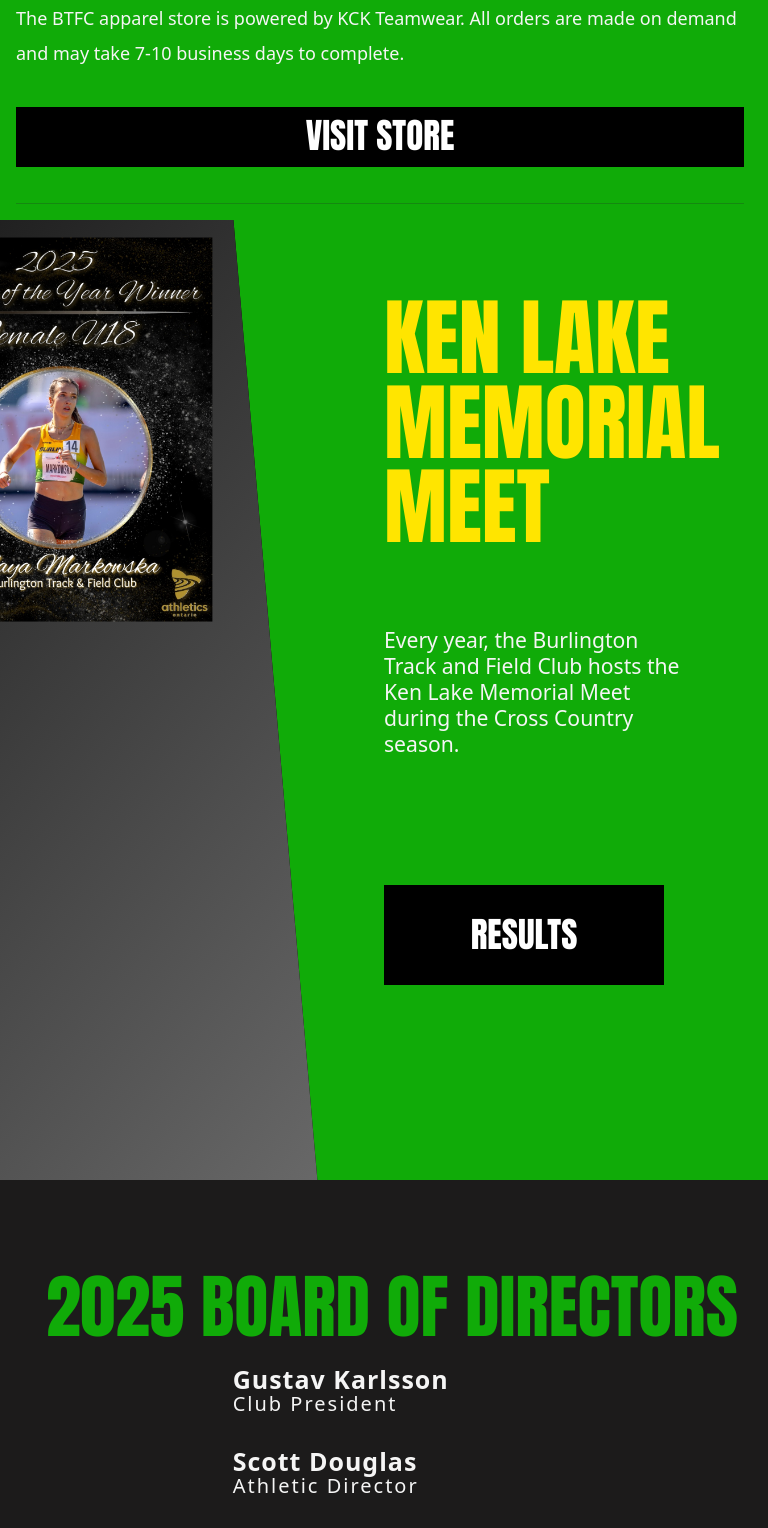
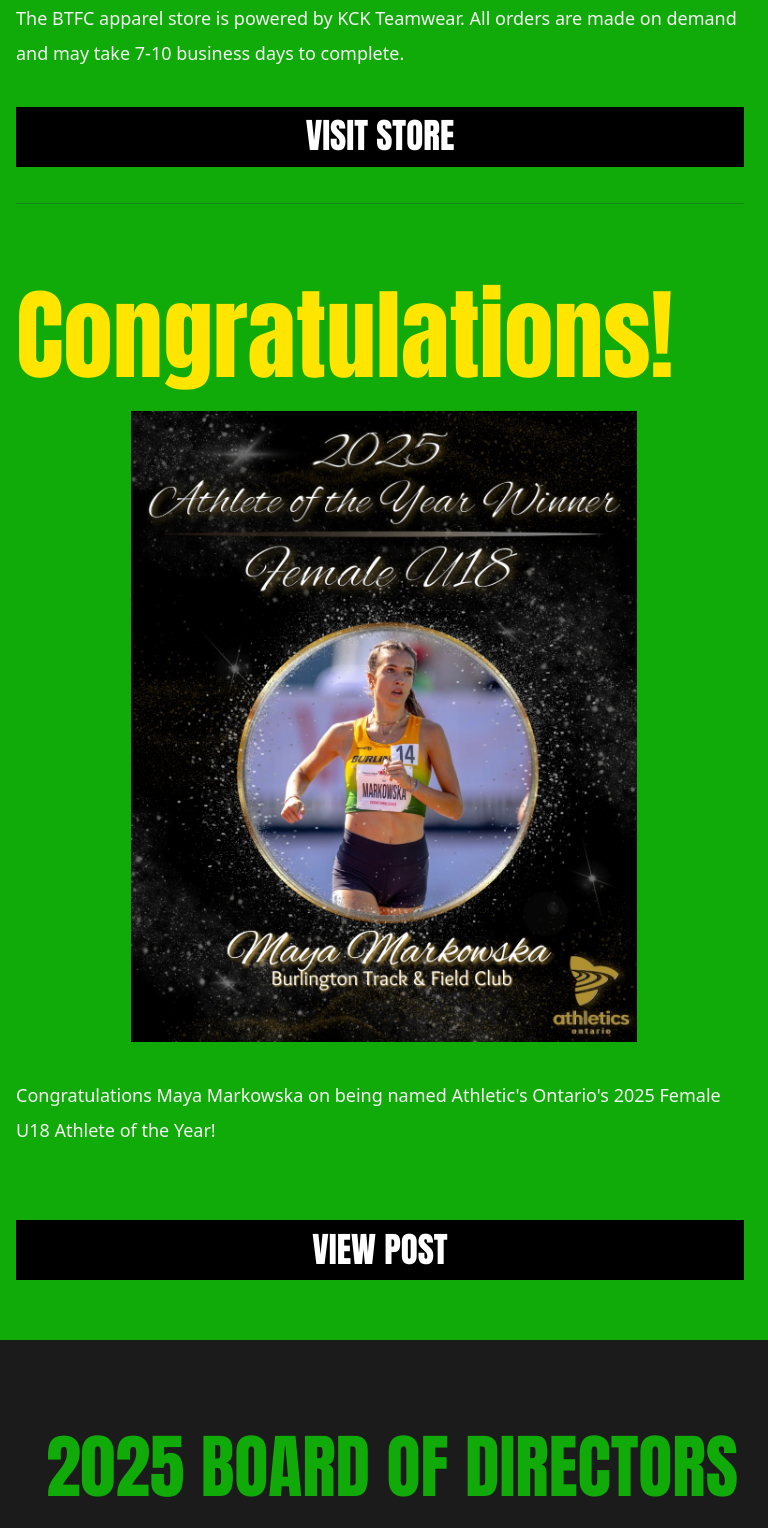
Before and after one commit to MichaelSault/BTFC, a React (Vite) app: page /#/ in a window 768 px wide. Shown: the part 6306-7834 px from the top of the page. Built offline with nearby package versions, Linux system fonts and the light colour scheme.

Commit message:
added a news section with current athlete of the year winner

```diff
--- a/src/components/btfcNews.component.jsx
+++ b/src/components/btfcNews.component.jsx
@@ -8,30 +8,30 @@
 
   return (
     <>
-      <title>Race Results | Burlington Track & Field Club</title>
+      <title>BTFC News | Burlington Track & Field Club</title>
       <meta name='description' content='Stay updated with the latest race results from Burlington Track & Field. Explore our comprehensive listings to track your progress and celebrate achievements. Visit us now!'/>
-      <div className='newsRow desktopOnly'>
+      <div className='newsRow desktopOnlyNews'>
         <div className='newsCol2'>
           <div className="outerwrapperNews">
-            <img className="newsImage" src={awardPhoto} alt="BTFC Appearel options availaible in the store."/>
+            <img className="newsImage" src={awardPhoto} alt="2025 Athlete of the Year Winner.  Female U18.  Maya Markowska, Burlington Track & Field Club."/>
           </div>
         </div>
         <div className='newsCol'>
-          <h1 className='newsTitle'>KEN LAKE MEMORIAL MEET</h1>
-          <p className='resultDescription'>Every year, the Burlington Track and Field Club hosts the Ken Lake Memorial Meet during the Cross Country season.</p>
+          <h1 className='newsTitle'>Congratulations!</h1>
+          <p className='newsDescription'>Congratulations Maya Markowska on being named Athletic's Ontario's 2025 Female U18 Athlete of the Year!</p>
           <div className='buttonRowNews'>
-            <a href='/#/KenLake' className='newsButton'>RESULTS</a>
+            <a href='https://www.instagram.com/p/DSvfeKziZIS/?img_index=3' target='_blank' className='newsButton'>VIEW POST</a>
           </div>
         </div>
       </div>
 
-      <div className='newsRow mobileOnly'>
+      <div className='newsRow mobileOnlyNews'>
         <div className='newsCol'>
-          <h1 className='newsTitle'>KEN LAKE MEMORIAL MEET</h1>
-          <img className='eventImage' src={awardPhoto} alt='An action shot from the Ken Lake Memorial Cross Country Meet' />
-          <p className='resultDescription'>Every year, the Burlington Track and Field Club hosts the Gord Rusby Memorial Meet during the Outdoor Track season.</p>
+          <h1 className='newsTitle'>Congratulations!</h1>
+          <img className='newsImageMobile' src={awardPhoto} alt="2025 Athlete of the Year Winner.  Female U18.  Maya Markowska, Burlington Track & Field Club." />
+          <p className='newsDescription'>Congratulations Maya Markowska on being named Athletic's Ontario's 2025 Female U18 Athlete of the Year!</p>
           <div className='buttonRowNews'>
-            <a href='/#/KenLake' className='newsButton'>RESULTS</a>
+            <a href='https://www.instagram.com/p/DSvfeKziZIS/?img_index=3' target='_blank' className='newsButton'>VIEW POST</a>
           </div>
         </div>
       </div>
--- a/src/styles/btfcNews.css
+++ b/src/styles/btfcNews.css
@@ -9,9 +9,9 @@
     height: 100vh;
     width: 50%;
     background-color: #10ab08;
-    padding-left: 11em;
+    padding-left: 3em;
     padding-right: 5em;
-    padding-top: 3em;
+    padding-top: 6em;
 }
 
 .newsCol2 {
@@ -25,9 +25,9 @@
 
 .newsTitle {
     font-family: Anton;
-    font-size: 140px;
+    font-size: 100px;
     max-width: 1000px;
-    line-height: 140px;
+    line-height: 100px;
 
     color: #ffe500;
 
@@ -145,24 +145,34 @@
     padding-left: 40vw;
 }
 
-@media only screen and (max-width: 640px) {
+.newsDescription {
+    color: whitesmoke;
+    font-size: 2.2em;
+    line-height: 45px;
+    width: 540px;
+    padding-top: 0em;
+    padding-bottom: 2em;
+}
+
+@media only screen and (max-width: 599px) {
     .newsRow {
-        height: auto;
+        height: 120vh;
         min-height: 960px;
         width: 100vw;
         display: flex;
         flex-direction: column;
     }
 
-    .desktopOnly {
+    .desktopOnlyNews {
         display: none;
     }
 
-    .klCol {
+    .newsCol {
         height: 110vh;
         width: 100%;
         padding-left: 1em;
         padding-right: 1.5em;
+        padding-top: 3em;
     }
 
     .newsBanner {
@@ -176,8 +186,8 @@
 
     .newsTitle {
         font-family: Anton;
-        font-size: 70px;
-        line-height: 65px;
+        font-size: 60px;
+        line-height: 55px;
         color: #ffe500;
 
         padding-left: 0em;
@@ -266,23 +276,163 @@
         align-items: center;
     }
 
-    .newsImage {
-        width: 100vw;
+    .newsImageMobile {
+        width: calc(100vw - 2em);
         object-fit: cover;
         padding-top: 5vh;
     }
 }
 
-@media only screen and (min-width: 641px) and (max-width: 1325px) {
-    .mobileOnly {
+@media only screen and (min-width: 600px) and (max-width: 1000px) {
+    .newsRow {
+        height: 140vh;
+        min-height: 960px;
+        width: 100vw;
+        display: flex;
+        flex-direction: column;
+    }
+
+    .desktopOnlyNews {
         display: none;
+    }
+
+    .newsCol {
+        height: 110vh;
+        width: 100%;
+        padding-left: 1em;
+        padding-right: 1.5em;
+        padding-top: 3em;
+    }
+
+    .newsBanner {
+        height: 40vh;
+        width: 100%;
+
+        display: flex;
+        align-items: flex-end;
+        background-image: url(../assets/runningbanner.jpeg);
     }
 
     .newsTitle {
         font-family: Anton;
-        font-size: calc(11vw);
+        font-size: 13vw;
+        line-height: 55px;
+        color: #ffe500;
+
+        padding-left: 0em;
+        padding-top: 5vh;
+        padding-bottom: 0em;
+
+        max-width: 100%;
+    }
+
+    .newsResultTitle {
+        font-family: Anton;
+        font-size: 70px;
+        line-height: 65px;
+        color: #ffe500;
+
+        padding-left: 0em;
+        padding-top: 0.5em;
+        padding-bottom: 0.2em;
+
+        max-width: 100%;
+    }
+
+    .newsDescription {
+        color: whitesmoke;
+        font-size: 18px;
+        line-height: 35px;
+        padding-top: 2em;
+        padding-bottom: 2em;
+        width: 100%;
+    }
+
+    .newsResultCol {
+        display: flex;
+        flex-direction: column;
+        align-items: center;
+        justify-content: center;
+        height: 100%;
+        width: 100%;
+        background-color: #10ab08;
+        padding-top: 3em;
+        padding-left: 3em;
+        padding-right: 3em;
+    }
+
+    .newsResultButton {
+        height: 50px;
+        width: 90%;
+        min-width: 100px;
+        background-color: rgba(0, 0, 0, 0);
+        border: whitesmoke;
+        border-style: solid;
+        border-width: 1px;
+        display: flex;
+        justify-content: center;
+
+        font-size: 20px;
+        color: white;
+
+        align-self: center;
+        align-items: center;
+        margin: 0.8em;
+    }
+
+    .buttonRowNews {
+        height: 100px;
+        width: 100%;
+        min-width: 100px;
+        display: flex;
+
+        align-items: left;
+    }
+
+    .newsButton {
+        height: 60px;
+        width: 100%;
+        min-width: 100px;
+        background-color: black;
+        display: flex;
+        justify-content: center;
+
+        font-family: Anton;
+        font-size: 35px;
+        color: white;
+
+        align-self: center;
+        align-items: center;
+    }
+
+    .newsImageMobile {
+        width: calc(85vw - 2em);
+        object-fit: cover;
+        padding-top: 5vh;
+        padding-left: 15vw;
+    }
+}
+
+
+
+@media only screen and (min-width: 1000px) and (max-width: 1502px) {
+    .mobileOnlyNews {
+        display: none;
+    }
+
+    .newsRow {
+        max-height: 100vh;
+        width: 100vw;
+        display: flex;
+        background-color: #10ab08;
+        overflow: hidden;
+    }
+
+    .newsTitle {
+        font-family: Anton;
+        font-size: 70px;
         max-width: 1000px;
-        line-height: 11vw;
+        line-height: 70px;
 
         color: #ffe500;
 
@@ -291,29 +441,44 @@
     }
 
     .newsCol {
-        display: flex;
-        flex-direction: column;
-        justify-content: space-around;
-        padding: 0;
+        height: 100vh;
+        width: 50%;
+        background-color: #10ab08;
+        padding-left: 3em;
+        padding-right: 5em;
+        padding-top: 6em;
+    }
 
-        padding-left: 0em;
+    .innerwrapperNews {
+        transform: rotate(5deg);
+        transform-origin: 100vh 200vw;
+        z-index: -1;
+
+
+        overflow: hidden;
+        width: 100%;
+        height: 100%;
+
+        background-image: linear-gradient(135deg, #000000, #737373);
+        background-size: auto 150vh;
+        background-position: center;
+
     }
 
     .outerwrapperNews {
-        transform-origin: 0vh 800vw;
-    }
+        transform: rotate(-5deg);
+        transform-origin: 0vh 650vw;
+        width: 100vw;
+        height: 150vh;
+        overflow: hidden;
 
-    .innerwrapperNews {
-        transform-origin: 100vh 450vh;
-        background-position: right;
-
+        background-color: black;
     }
 
     .newsDescription {
         text-align: left;
         font-size: calc(15px + 0.8vw);
-        line-height: calc(20px + 0.8vw);
-        width: 40vw;
+        max-width: fit-content;
     }
 
     .newsResultCol2 {
@@ -329,82 +494,14 @@
         align-items: center;
         justify-content: center;
     }
-}
 
-@media only screen and (min-width: 1325px) and (max-width: 1502px) {
-    .mobileOnly {
-        display: none;
-    }
-
-    .newsTitle {
-        font-family: Anton;
-        font-size: 130px;
-        max-width: 1000px;
-        line-height: 130px;
-
-        color: #ffe500;
-
-        padding-top: .5em;
-        align-self: center;
-    }
-
-    .newsCol {
-        display: flex;
-        flex-direction: column;
-        justify-content: space-around;
-        padding: 0;
-
-        padding-right: 4em;
-    }
-
-    .innerwrapperNews {
-        transform: rotate(6deg);
-        transform-origin: 100vh 200vw;
-        z-index: -1;
-
-
-        overflow: hidden;
-        width: 100%;
-        height: 100%;
-
-        background-image: linear-gradient(135deg, #000000, #737373);
-        background-size: auto 150vh;
-        background-position: center;
-
-    }
-
-    .outerwrapperNews {
-        transform: rotate(-6deg);
-        transform-origin: 0vh 650vw;
-        width: 100vw;
-        height: 150vh;
-        overflow: hidden;
-
-        background-color: black;
-    }
-
-    .newsDescription {
-        text-align: left;
-        font-size: calc(15px + 0.8vw);
-    }
-
-    .newsResultCol2 {
-        width: 50%;
-        height: 100%;
-
-        background-image: url(../assets/kenLake.jpeg);
-        background-size: 960px 100vh;
-        background-repeat: no-repeat;
-
-        display: flex;
-        flex-direction: column;
-        align-items: center;
-        justify-content: center;
+    .newsImage {
+        padding-top: 10vh;
     }
 }
 
-@media only screen and (min-width: 641px) {
-    .mobileOnly {
+@media only screen and (min-width: 1000px) {
+    .mobileOnlyNews {
         display: none;
     }
 
@@ -423,60 +520,3 @@
         justify-content: center;
     }
 }
-
-@media only screen and (max-width: 956px) and (max-height: 440px) {
-    .newsTitle {
-        font-size: 8vw;
-        line-height: 8vw;
-        padding-top: 1em;
-    }
-
-    .newsDescription {
-        padding-bottom: 0em;
-    }
-
-    .newsButton {
-        width: 250px;
-        height: 50px;
-        font-size: 25px;
-    }
-
-    .newsCol {
-        height: 120vh;
-        margin-left: -5vw;
-
-    }
-
-    .newsCol2 {
-        height: 130vh;
-    }
-
-    .newsRow {
-        height: 130vh;
-    }
-
-    .newsResultCol {
-        padding-top: 15em;
-        padding-left: 3em;
-        padding-right: 3em;
-        height: 80vh;
-    }
-
-    .newsResultCol2 {
-        background-position: -310px;
-    }
-
-    .newsResultButton {
-        margin: 0.8em;
-    }
-
-    .newsResultText {
-        font-size: 50px;
-        line-height: 50px;
-    }
-
-    .newsResultSubText {
-        font-size: 25px;
-        line-height: 25px;
-    }
-}
```
